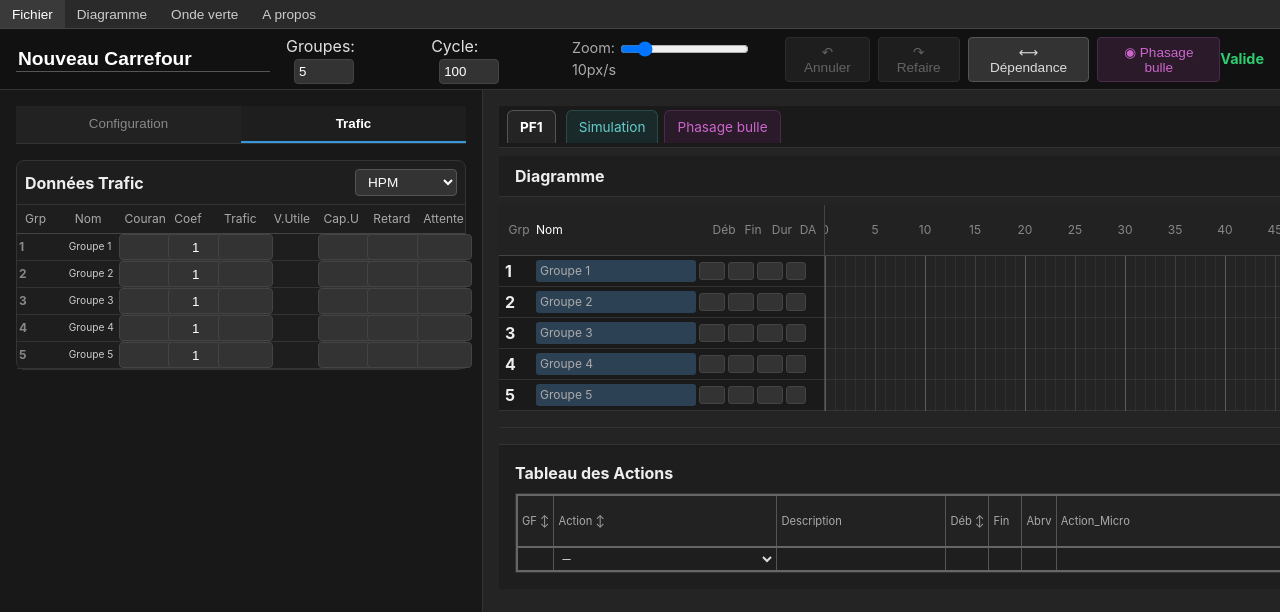
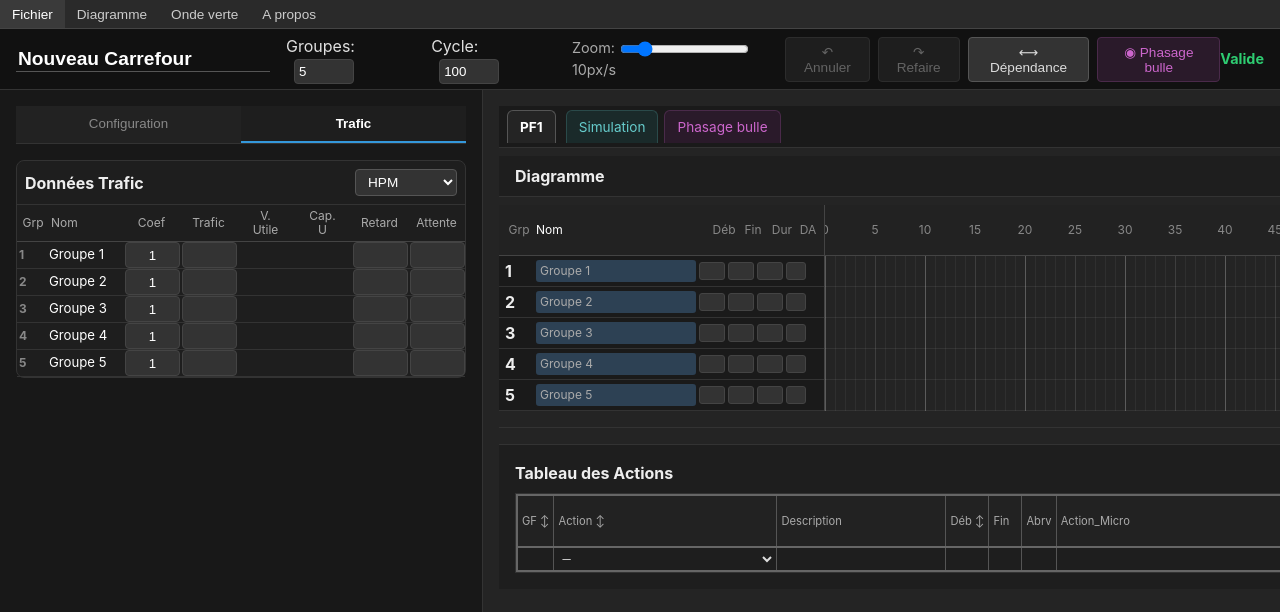
Before and after one commit to ThierryClm/Diagramme_Feux, a React (Vite) app: page / in a window 1280 px wide. Both pictures are taken after a click on the button "Trafic". Shown: the top 612 px of the page. Built offline with nearby package versions, Linux system fonts and the light colour scheme.

Commit message:
Ameliorer données trafic

```diff
--- a/src/App.jsx
+++ b/src/App.jsx
@@ -1,5 +1,5 @@
 import { useState, useEffect, useMemo } from 'react';
-import { useTrafficLight } from './hooks/useTrafficLight';
+import { useTrafficLight, TRAFFIC_DATASETS } from './hooks/useTrafficLight';
 import TimelineDiagram from './components/TimelineDiagram';
 import GroupTable from './components/GroupTable';
 import TrafficTable from './components/TrafficTable';
@@ -750,6 +750,7 @@ function App() {
                                     setActiveTrafficDataset={setActiveTrafficDataset}
                                     updateTrafficData={updateTrafficData}
                                     getTrafficData={getTrafficData}
+                                    updateGroupParams={updateGroupParams}
                                 />
                             )}
 
@@ -784,6 +785,10 @@ function App() {
                                     setSimulationEnabled(false);
                                     setPhasageBulleEnabled(false);
                                     setActivePFId(pf.id);
+                                    // Sync traffic dataset if tab name matches a dataset
+                                    if (TRAFFIC_DATASETS.includes(pf.name)) {
+                                        setActiveTrafficDataset(pf.name);
+                                    }
                                 }}
                                 onDoubleClick={(e) => {
                                     e.stopPropagation();
--- a/src/components/TrafficTable.css
+++ b/src/components/TrafficTable.css
@@ -49,16 +49,30 @@
 }
 
 .traffic-table th {
-    text-align: left;
+    text-align: center;
     color: #aaa;
     font-weight: normal;
-    padding: 0 0.5rem;
+    padding: 0 2px;
     border-bottom: 1px solid #444;
-    height: 28px;
+    height: 36px;
     position: sticky;
     top: 0;
     background: #1e1e1e;
     z-index: 20;
+    white-space: normal;
+    line-height: 1.2;
+    vertical-align: middle;
+}
+
+.traffic-table th.col-grp {
+    width: 28px;
+    min-width: 28px;
+    max-width: 28px;
+}
+
+.traffic-table th.col-nom {
+    text-align: left;
+    width: 70px;
 }
 
 .traffic-table tr {
@@ -89,12 +103,15 @@
 }
 
 .traffic-table .col-name-readonly {
-    font-size: 0.85em;
-    color: #ccc;
-    max-width: 80px;
+    font-size: 1.1em;
+    font-weight: normal;
+    color: #fff;
+    max-width: 100px;
     overflow: hidden;
     text-overflow: ellipsis;
     white-space: nowrap;
+    padding-left: 0 !important;
+    text-align: left;
 }
 
 .traffic-table .input-trafic-text {
@@ -112,3 +129,21 @@
     color: #8cf;
     font-weight: bold;
 }
+
+/* Capacity color classes */
+.traffic-table .capacity-green {
+    color: #4caf50;
+}
+
+.traffic-table .capacity-orange {
+    color: #ff9800;
+}
+
+.traffic-table .capacity-red {
+    color: #f44336;
+}
+
+.traffic-table .capacity-black {
+    color: #000;
+    background-color: #ff6b6b;
+}
--- a/src/components/TrafficTable.jsx
+++ b/src/components/TrafficTable.jsx
@@ -8,19 +8,45 @@ const TrafficTable = ({
     activeTrafficDataset,
     setActiveTrafficDataset,
     updateTrafficData,
-    getTrafficData
+    getTrafficData,
+    updateGroupParams
 }) => {
 
-    const handleChange = (id, field, value) => {
-        updateTrafficData(id, field, value);
+    // Update traffic volume (per dataset)
+    const handleTrafficChange = (id, value) => {
+        updateTrafficData(id, 'trafficVol', value);
+    };
+
+    // Update shared fields (same for all datasets)
+    const handleSharedChange = (id, field, value) => {
+        updateGroupParams(id, { [field]: value });
     };
 
     // Calculate V.Utile = trafic / (1800 * coef / cycle)
     const calculateVUtile = (trafficVol, laneCoef) => {
-        if (!trafficVol || !laneCoef || !cycleLength || laneCoef === 0) return '';
+        if (!trafficVol || !laneCoef || !cycleLength || laneCoef === 0) return null;
         const result = trafficVol / (1800 * laneCoef / cycleLength);
         return Math.round(result); // Round to integer
     };
+
+    // Calculate Cap.U = (V.Utile / green time) * 100 (percentage)
+    const calculateCapacity = (greenTime, vUtile) => {
+        if (!greenTime || !vUtile || greenTime === 0) return { value: null, display: '' };
+        const result = Math.round((vUtile / greenTime) * 100);
+        return { value: result, display: result + '%' };
+    };
+
+    // Get capacity color class based on value
+    const getCapacityColorClass = (value) => {
+        if (value === null) return '';
+        if (value < 76) return 'capacity-green';
+        if (value <= 85) return 'capacity-orange';
+        if (value <= 100) return 'capacity-red';
+        return 'capacity-black';
+    };
+
+    // Filter only VL groups
+    const vlGroups = groups.filter(g => g.type === 'VL');
 
     return (
         <div className="traffic-table-container">
@@ -39,83 +65,73 @@ const TrafficTable = ({
             <table className="traffic-table">
                 <thead>
                     <tr>
-                        <th>Grp</th>
-                        <th>Nom</th>
-                        <th>Courant</th>
+                        <th className="col-grp">Grp</th>
+                        <th className="col-nom">Nom</th>
                         <th>Coef</th>
                         <th>Trafic</th>
-                        <th>V.Utile</th>
-                        <th>Cap.U</th>
+                        <th>V.<br/>Utile</th>
+                        <th>Cap.<br/>U</th>
                         <th>Retard</th>
                         <th>Attente</th>
                     </tr>
                 </thead>
                 <tbody>
-                    {groups.map(g => {
+                    {vlGroups.map(g => {
                         const trafficData = getTrafficData(g.id);
                         return (
                             <tr key={g.id}>
                                 <td className="col-id">{g.id}</td>
                                 <td className="col-name-readonly">{g.name}</td>
 
-                                {/* Courant de circulation */}
-                                <td>
-                                    <input
-                                        type="text"
-                                        className="input-trafic-text"
-                                        value={trafficData.trafficStream || ''}
-                                        onChange={(e) => handleChange(g.id, 'trafficStream', e.target.value)}
-                                    />
-                                </td>
-                                {/* Coef Voie */}
+                                {/* Coef Voie (shared across all datasets) */}
                                 <td>
                                     <input
                                         type="number"
                                         step="0.1"
                                         className="input-trafic-num"
-                                        value={trafficData.laneCoef || ''}
-                                        onChange={(e) => handleChange(g.id, 'laneCoef', parseFloat(e.target.value) || 0)}
+                                        value={g.laneCoef || ''}
+                                        onChange={(e) => handleSharedChange(g.id, 'laneCoef', parseFloat(e.target.value) || 0)}
                                     />
                                 </td>
-                                {/* Trafic */}
+                                {/* Trafic (per dataset) */}
                                 <td>
                                     <input
                                         type="number"
                                         className="input-trafic-num"
                                         value={trafficData.trafficVol || ''}
-                                        onChange={(e) => handleChange(g.id, 'trafficVol', parseInt(e.target.value) || 0)}
+                                        onChange={(e) => handleTrafficChange(g.id, parseInt(e.target.value) || 0)}
                                     />
                                 </td>
                                 {/* Vert Utile (calculé) */}
                                 <td className="col-calculated">
-                                    {calculateVUtile(trafficData.trafficVol, trafficData.laneCoef)}
+                                    {calculateVUtile(trafficData.trafficVol, g.laneCoef) || ''}
                                 </td>
-                                {/* Capacité Utilisée */}
-                                <td>
-                                    <input
-                                        type="number"
-                                        className="input-trafic-num"
-                                        value={trafficData.usedCapacity || ''}
-                                        onChange={(e) => handleChange(g.id, 'usedCapacity', parseInt(e.target.value) || 0)}
-                                    />
-                                </td>
-                                {/* Retard */}
+                                {/* Capacité Utilisée (calculée: V.Utile / temps vert * 100) */}
+                                {(() => {
+                                    const capacity = calculateCapacity(g.durations?.green, calculateVUtile(trafficData.trafficVol, g.laneCoef));
+                                    return (
+                                        <td className={`col-calculated ${getCapacityColorClass(capacity.value)}`}>
+                                            {capacity.display}
+                                        </td>
+                                    );
+                                })()}
+                                {/* Retard (shared) */}
                                 <td>
                                     <input
                                         type="number"
                                         step="0.1"
                                         className="input-trafic-num"
-                                        value={trafficData.delay || ''}
-                                        onChange={(e) => handleChange(g.id, 'delay', parseFloat(e.target.value) || 0)}
+                                        value={g.delay || ''}
+                                        onChange={(e) => handleSharedChange(g.id, 'delay', parseFloat(e.target.value) || 0)}
                                     />
                                 </td>
-                                {/* Ile d'attente (Queue) */}
+                                {/* Ile d'attente (Queue) (shared) */}
                                 <td>
                                     <input
                                         type="number"
                                         className="input-trafic-num"
-                                        value={trafficData.queueLength || ''}
-                                        onChange={(e) => handleChange(g.id, 'queueLength', parseFloat(e.target.value) || 0)}
+                                        value={g.queueLength || ''}
+                                        onChange={(e) => handleSharedChange(g.id, 'queueLength', parseFloat(e.target.value) || 0)}
                                     />
                                 </td>
                             </tr>
--- a/src/hooks/useTrafficLight.js
+++ b/src/hooks/useTrafficLight.js
@@ -6,14 +6,9 @@ const MAX_HISTORY_SIZE = 50;
 // Traffic dataset types
 export const TRAFFIC_DATASETS = ['HPM', 'HPS', 'HC', 'Estimation', 'Projection'];
 
-// Create empty traffic data for a group
+// Create empty traffic data for a group (only trafficVol varies by dataset)
 const createEmptyTrafficData = () => ({
-    trafficStream: '',
-    laneCoef: 1,
-    trafficVol: 0,
-    usedCapacity: 0,
-    delay: 0,
-    queueLength: 0
+    trafficVol: 0
 });
 
 export const useTrafficLight = () => {
```
Also changed, not shown: 3 other files (tests, documents, lock files or other folders).
